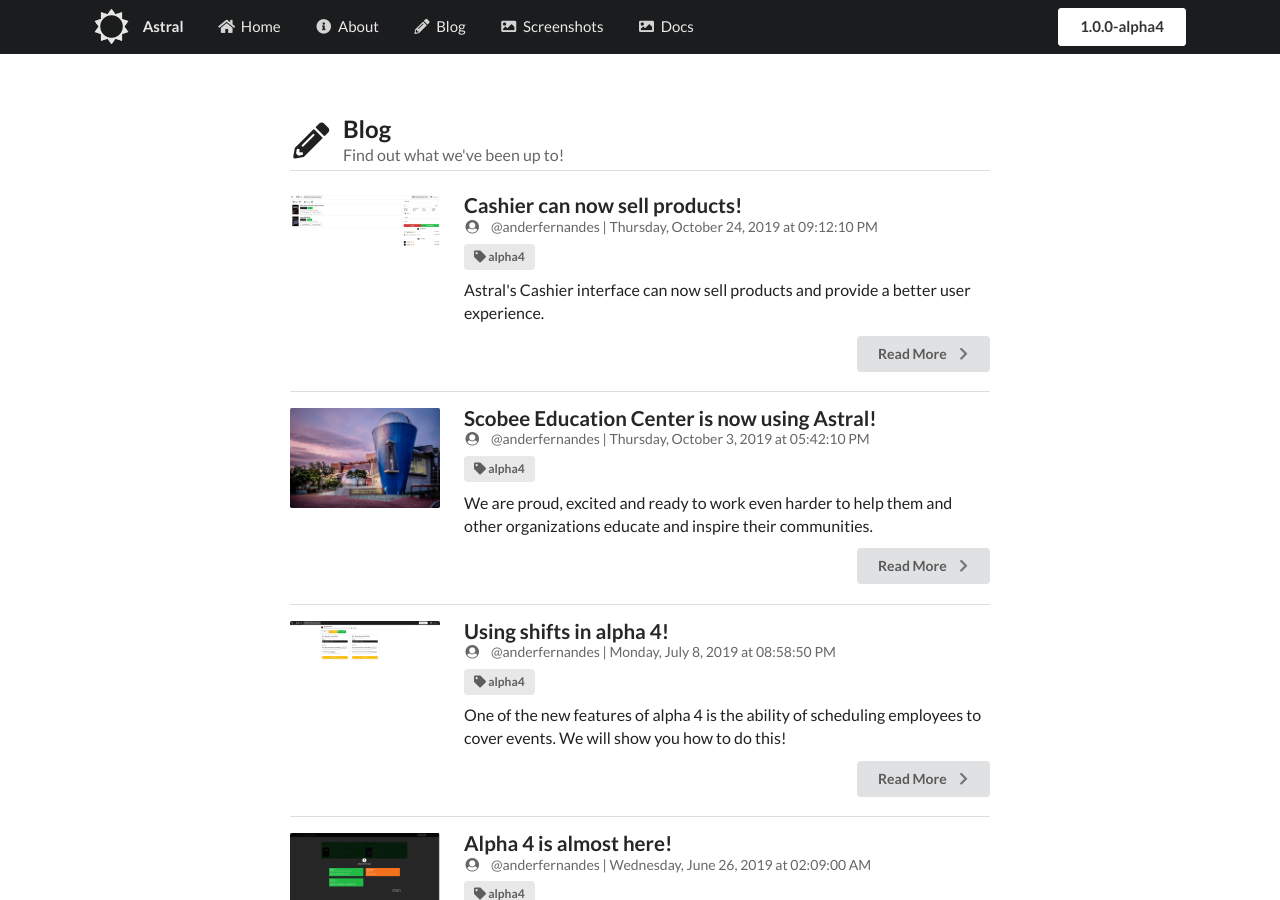
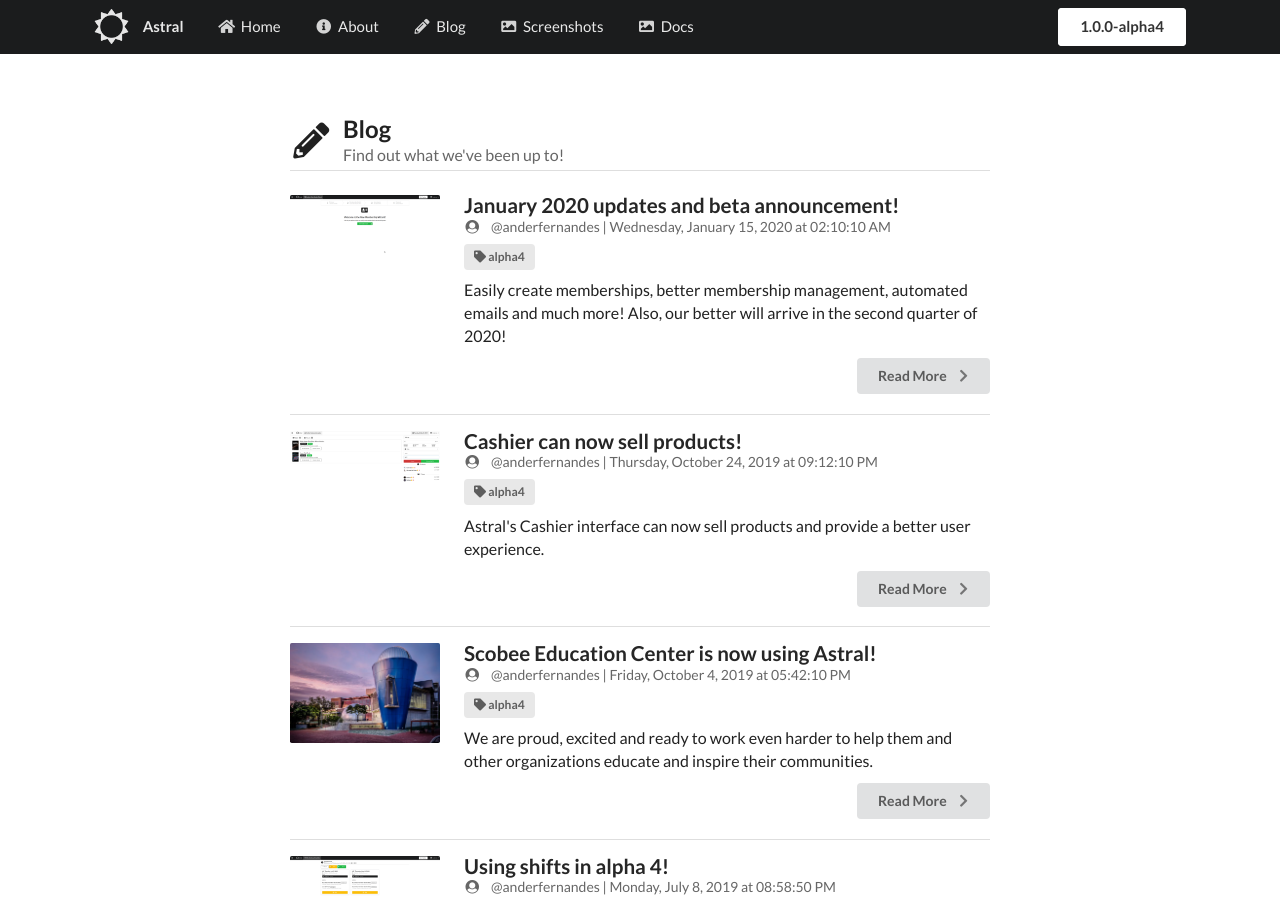
Before and after one commit to anderfernandes/astral-docs, a Jekyll site: the page built from blog.md, in a window 1280 px wide and 900 px high. Built offline with Jekyll 4.4.1, drawn with Linux system fonts in a browser that asks for light colours; nearby versions of some CDN libraries; part of the change alters nothing that is shown.

Commit message:
Added first post of 2020

```diff
--- a/blog/_posts/2019-10-4-scobee-education-center-is-now-using-astral.md
+++ b/blog/_posts/2019-10-4-scobee-education-center-is-now-using-astral.md
@@ -2,7 +2,7 @@
 layout: post
 title:  Scobee Education Center is now using Astral!
 permalink: /:categories/:title
-date:   2019-10-3 12:42:10 -0500
+date:   2019-10-4 12:42:10 -0500
 categories: alpha4
 cover: /assets/scobee.jpg
 excerpt: We are proud, excited and ready to work even harder to help them and other organizations educate and inspire their communities.
--- /dev/null
+++ b/blog/_posts/2020-1-14-january-2020-updates-and-beta-announcement.md
@@ -0,0 +1,203 @@
+---
+layout: post
+title:  January 2020 updates and beta announcement!
+permalink: /:categories/:title
+date:   2020-1-14 21:10:10 -0500
+categories: alpha4
+cover: /assets/images/Screenshot_20200114_210030.png
+excerpt: Easily create memberships, better membership management, automated emails and much more! Also, our better will arrive in the second quarter of 2020!
+---
+
+In 2019, Astral received many updates and improvements, but none of them made
+me as proud as the ones I released at the end of the year: A full rework of
+cashier as well as a membership wizard and automated email alerts for field trip
+confirmations. Somehow, these new features were challenging and fun to work on
+at the same time and I am not really sure why I feel that way. However, I would
+defintely say that the best part of this project is still coming.
+
+In this blog post I plan on introducing two new features: the "New Membership
+Wizard" and automated email alerts for upcoming field trips.
+
+## New Membership Wizard
+
+Back in the 90's I remember using "wizards" in Microsoft Office to get certain
+things done because all I had to do is give it data and it would do what I needed
+it to do. When I was approached to simplify the way memberships are created, I
+almost instantly thought of creating a wizard. Let's take a look!
+
+After you login into Admin, go to Members and click the "New Member Wizard" button.
+
+<img src="/assets/images/Screenshot_20200114_213730.png" class="ui image" />
+
+<img src="/assets/images/Screenshot_20200114_210030.png" class="ui image" />
+
+The wizard is split into four parts:
+
+**1. Primary**
+
+In this step, the wizard will ask for information on the primary user. **After you
+enter the email of the primary membership holder, Astral will check if that email
+is already associated with an user account**. If there is, Astral will use that
+user as the primary in the membership and there will be no need to enter their
+information.
+
+<img src="/assets/images/Screenshot_20200114_215006.png" class="ui image" />
+
+If that email is new, you will be required to enter user information
+such as address and phone number so that at the end of the process, a user account for
+the primary can be created along with the membership at the end of the wizard.
+
+<img src="/assets/images/Screenshot_20200114_215248.png" class="ui image" />
+
+Click on the "next" button to go to the next step. **It will appear only when you enter
+valid data in each of the fields**. Double check the information entered if it doesn't appear.
+
+**2. Details**
+
+In this step you will select which membership package that member wants. These
+come from Settings. Whatever membership packages you have there are going to be
+listed here. Select which one the prospect member wants by clicking in one of them.
+Next, select the start date of the membership. You can select a different date
+for the end date of the membership, but by default, will follow the following
+formula: start date = start date + duration. You can see that the duration of
+the memberships is 365 days. The default end date for the memberhsip will be
+365 days in the future from the start date selected.
+
+<img src="/assets/images/Screenshot_20200114_220030.png" class="ui image" />
+
+Note how each membership package option shows all of its benefits, including
+number of free secondaries, as well as price and length.
+
+Click on the "next" button to go to the next step.
+
+**3. Secondaries**
+
+In this step, you will enter free and non free secondaries if necessary. Astral
+will make sure that you add all possible free secondaries before you start adding
+non free secondaries for the membership. Not adding secondaries is also okay.
+Again, Astral will check the emails to see if they are not associated with any
+user accounts. If they already exist in the database, you won't have to enter
+any of their information.
+
+<img src="/assets/images/Screenshot_20200114_220840.png" class="ui image" />
+
+One big thing I did see very common is that many secondary members had the same
+address as the primary. In order to speed things up you can check the box below
+the for for each secondary to use the primary's address and phone so that you
+don't have to type it again in case it's the same.
+
+You will be allowed to add only the permited number of free secondaries. There
+are no limit to the number of secondaries. It is up to your science center to
+figure out if you want to limit that or not.
+
+You can add as many secondaries as you want on this screen. Their user accounts
+will be created at the end of the wizard if they don't exist.
+
+**4. Payment**
+
+It is now time for the customer to pay for the membership. This screen will
+show the totals, including tax and each non free secondary added and calculate
+automatically. Enter the customer's payment information and you are all good.
+
+<img src="/assets/images/Screenshot_20200115_130813.png" class="ui image" />
+
+The next screen will show you all the data the wizard gathered. You may go back
+to any step to fix anything or add anything you might have missed. Make sure
+you got everything right. **At this point, nothing (user accounts, memberships,
+sales, payments) has been created** but it will be once you click the confirm
+button on the confirmation screen.
+
+<img src="/assets/images/Screenshot_20200115_131356.png" class="ui image" />
+
+An done!!! A membership, as well as user accounts, sales and payments have been
+created, just like that!
+
+<img src="/assets/images/Screenshot_20200115_135413.png" class="ui image" />
+
+<div class="ui divider"></div>
+
+Long story short, here's what you can do with the New Member Wizard:
+
+- Define a primary
+- Select a membership option
+- Define free and non free secondaries, based on the rules for each membership option
+- Membership payment
+- Astral will check all emails entered for primaries and secondaries. If the
+email is already associated with an account, Astral will use the information it
+already has. Otherwise, the person creating the membership will have to enter that
+information manually
+- For secondaries, both free and non free, the person creating the membership
+can use the primary's address information by checking the box below the form
+- No user accounts, sales, memberships or payments are created until the confirmation
+screen is shown
+
+## Automated email alerts for upcoming field trips
+
+After the Mayborn Science Theater switched to Astral, the demand for field trips
+increased in a way we were not expecting. This growth caused problems when
+we had to confirm field trips. With most of the staff being part timers, it was
+hard to confirm all the field trips because someone has to call and since we are
+dealing with teachers, they may be in classroom during business hours. In order
+to solve this problem, I made it so that teachers can confirm their own reservation
+via email. If your instance of Astral has been updated today or later, you will
+have this feature. Also, if you can't see items shown in the next few screenshots,
+that means that your installation is not capable of this feature. Please update
+to get it to work. Also, email sending should be properly configured.
+
+In order to have automated email alerts for upcoming field trips to work, the
+first thing you need to do is go to Settings / General / Self Confirmaton Settings
+and enable it. Select how many days before each field trip the group leader on record
+will get the email.
+
+<img src="/assets/images/Screenshot_20200115_135654.png" class="ui image" />
+
+Once you set it up, once a day, at the time you set, Astral will go through all
+sales that have events going on in whatever amount of days you have set and email
+the group leader responsible for them. In the case of the screenshot above, Astral
+will email all field trips that are happening in the next 7 days, at 7:30 AM.
+
+One important thing to mention is that **the group leader will keep getting the
+automated email until the sale is marked as confirmed**. Hopefully the email won't
+go to their spam folder. We are hoping that they confirm it themselves or call your
+science center to make changes and confirm.
+
+After enabling the self confirmation alerts, the work flow is pretty simple:
+
+- Group Leader will get an email that will ask them to confirm their field trip:
+
+<img src="/assets/images/Screenshot_20200115_150341.png" class="ui image" />
+
+- When they click on the link, their browser will show a page in which they will
+be able to confirm their field trip. This is a unique link that only the group
+leader will have. The link already logs the group leader and gives them access to
+see their own reservation. If everything looks good, they should click confirm at
+the bottom of the page, which is also optimized for mobile devices.
+
+<img src="/assets/images/Screenshot_20200115_150509.png" class="ui image" />
+
+<img src="/assets/images/Screenshot_20200115_150630.png" class="ui image" />
+
+- After confirming their own reservation, the group leader will get a confirmation
+letter on their email. The user who created the sale will get one as well.
+
+<img src="/assets/images/Screenshot_20200115_150630.png" class="ui image" />
+
+The self confirmation process also adds memos when it sends the emails and
+when the reservation has been confirmed. The first one is a system memo and the
+second will have the group leader's name.
+
+<img src="/assets/images/Screenshot_20200115_153115.png" class="ui image" />
+
+That's it!
+
+## Beta announcement
+
+At this point, Astral accomplishes many things, but not everything I have envisioned.
+In order to get closer to that vision, we are going to recreate the entire application
+using better coding standards, newer technologies and a new but familiar user
+interface. In order to do that, we will start from scratch. The first beta of
+Astral will do everything it does up to this point, but better, faster and prettier.
+We are looking to have our first beta out sometime during the second quarter of 2020.
+I will be posting some of the progress here so don't miss out.
+
+See you next time!
```
Also changed, not shown: Gemfile.lock, assets/images/Screenshot_20200114_210030.png (added), assets/images/Screenshot_20200114_213730.png (added), assets/images/Screenshot_20200114_215006.png (added), assets/images/Screenshot_20200114_215248.png (added), assets/images/Screenshot_20200114_220030.png (added), assets/images/Screenshot_20200114_220840.png (added), assets/images/Screenshot_20200115_130813.png (added), assets/images/Screenshot_20200115_131356.png (added), assets/images/Screenshot_20200115_135413.png (added), assets/images/Screenshot_20200115_135654.png (added), assets/images/Screenshot_20200115_150341.png (added), assets/images/Screenshot_20200115_150509.png (added), assets/images/Screenshot_20200115_150630.png (added), 3 more files.
